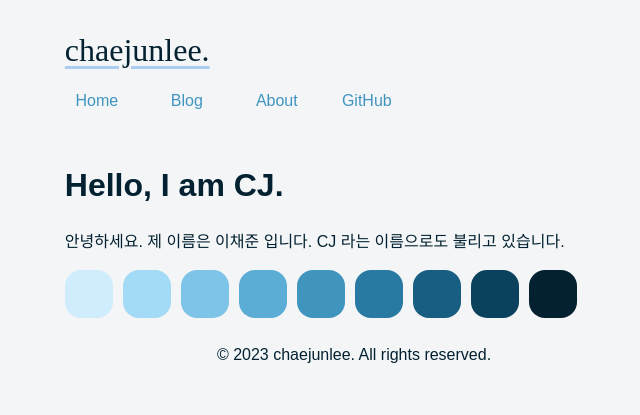
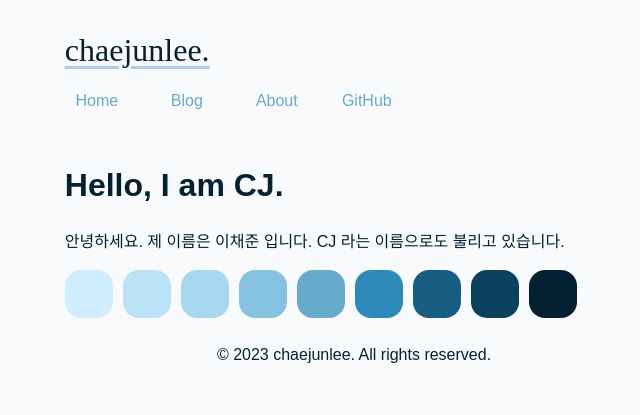
Before and after one commit to chaejunlee/chaejunlee.github.io, an Astro site: page / in a window 1280 px wide. Shown: the whole page, without its empty margins (286-926 px from the left). Built offline with nearby package versions, Linux system fonts and the light colour scheme; Astro itself is replaced by a stand-in of ours.

Commit message:
fix(css): fixed global css

```diff
--- a/src/styles/global.css
+++ b/src/styles/global.css
@@ -10,16 +10,16 @@
 
   --primary-50: hsl(var(--hue), 95%, 95%);
   --primary-100: hsl(var(--hue), 90%, 90%);
-  --primary-200: hsl(var(--hue), 80%, 80%);
-  --primary-300: hsl(var(--hue), 70%, 70%);
-  --primary-400: hsl(var(--hue), 60%, 60%);
-  --primary-500: hsl(var(--hue), 50%, 50%);
-  --primary-600: hsl(var(--hue), 60%, 40%);
+  --primary-200: hsl(var(--hue), 80%, 85%);
+  --primary-300: hsl(var(--hue), 70%, 80%);
+  --primary-400: hsl(var(--hue), 60%, 70%);
+  --primary-500: hsl(var(--hue), 50%, 60%);
+  --primary-600: hsl(var(--hue), 60%, 45%);
   --primary-700: hsl(var(--hue), 70%, 30%);
   --primary-800: hsl(var(--hue), 80%, 20%);
   --primary-900: hsl(var(--hue), 90%, 10%);
 
-  --bg-color: hsl(var(--hue), 20%, 96%);
+  --bg-color: hsl(var(--hue), 20%, 98%);
 }
 
 body {
@@ -45,8 +45,9 @@ b {
   color: var(--primary-900);
 }
 a {
-  color: var(--primary-400);
+  color: var(--primary-600);
 }
+
 nav a {
   margin-right: 10px;
 }
@@ -117,11 +118,13 @@ ul li a:visited {
   color: var(--primary-800);
 }
 img {
+  display: block;
+  margin-inline: auto;
+  margin-block: 1em;
   object-fit: cover;
-  width: 100%;
+  max-width: 100%;
   border-radius: 1em;
-  border-color: var(--primary-900);
+  border-color: #ccc;
   border-width: 0.2em;
   border-style: solid;
-  margin: -0.2em;
 }
```
